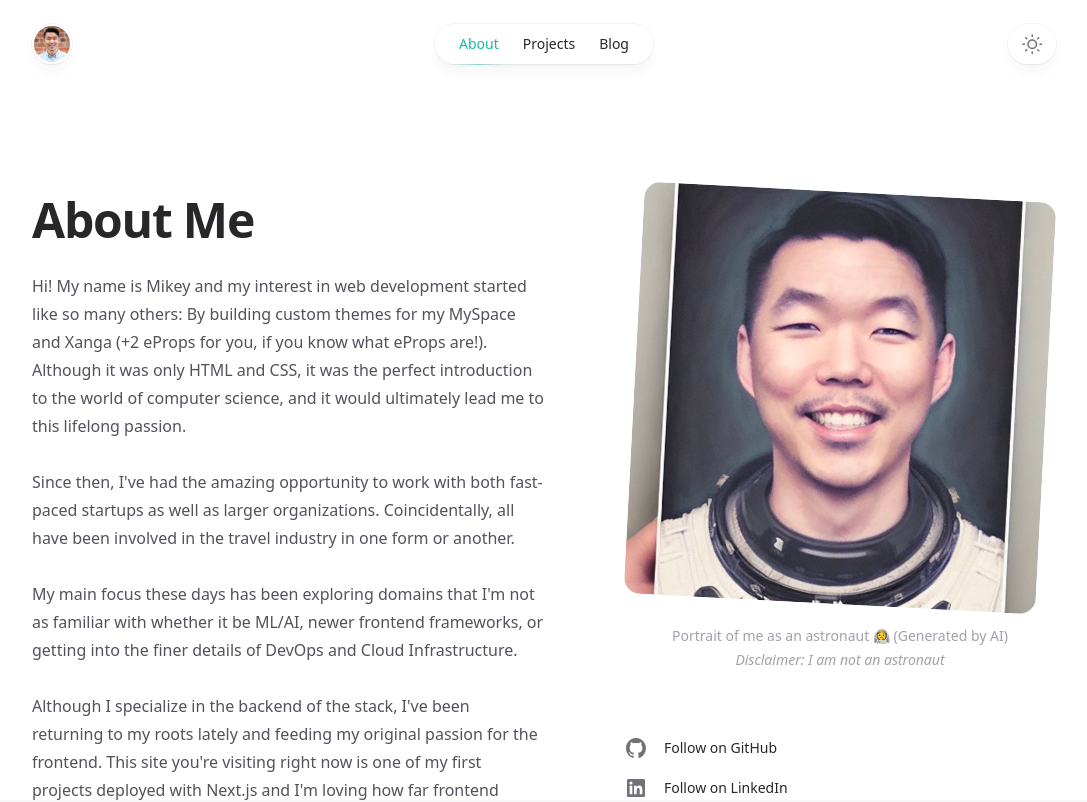
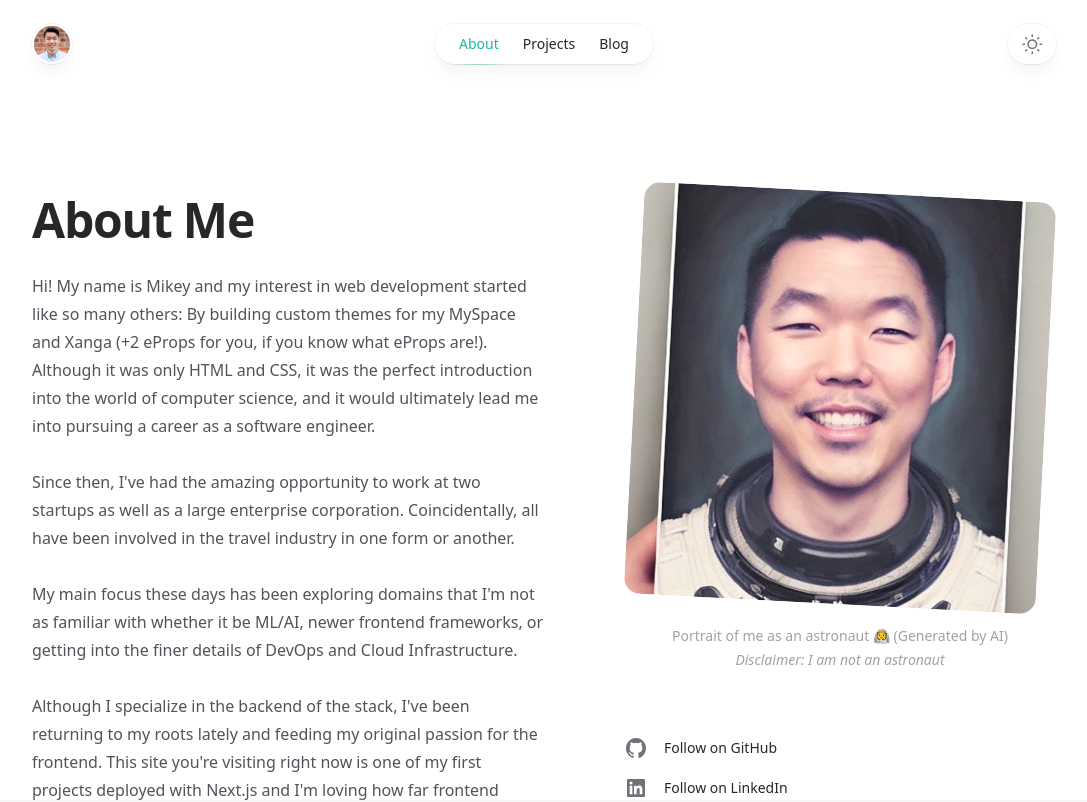
Before and after one commit to mikeyshean/mikeyshean, a Next.js app: page /about in a window 1280 px wide. Shown: the top 802 px of the page, without its empty margins (96-1183 px from the left). Built offline with nearby package versions, Linux system fonts and the light colour scheme; no server answers.

Commit message:
update krypton

```diff
--- a/src/pages/about.jsx
+++ b/src/pages/about.jsx
@@ -80,12 +80,12 @@ export default function About() {
                 Hi! My name is Mikey and my interest in web development started like so many
                 others: By building custom themes for my MySpace and Xanga (+2 eProps for you, if
                 you know what eProps are!). Although it was only HTML and CSS, it was the
-                perfect introduction to the world of computer science, and it would ultimately
-                lead me to this lifelong passion.
+                perfect introduction into the world of computer science, and it would ultimately
+                lead me into pursuing a career as a software engineer.
               </p>
               <p>
-                Since then, I&apos;ve had the amazing opportunity to work with both fast-paced startups as well as larger
-                organizations.  Coincidentally, all have been involved in the travel industry in one form or another.
+                Since then, I&apos;ve had the amazing opportunity to work at two startups as well as a large
+                enterprise corporation.  Coincidentally, all have been involved in the travel industry in one form or another.
               </p>
               <p>
                 My main focus these days has been exploring domains that I&apos;m not as familiar with whether it be ML/AI, newer frontend frameworks, or getting
```
Also changed, not shown: src/pages/blog/02_escape_from_krypton/index.mdx (+11 -11 lines), 1 other file (tests, documents, lock files or other folders).
